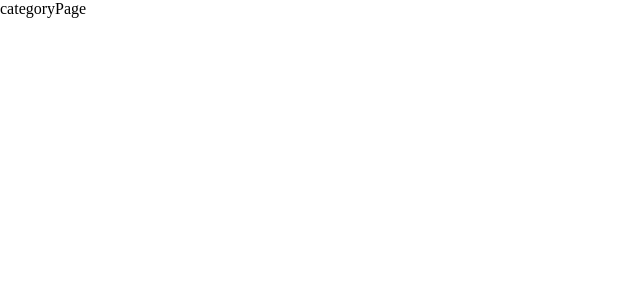
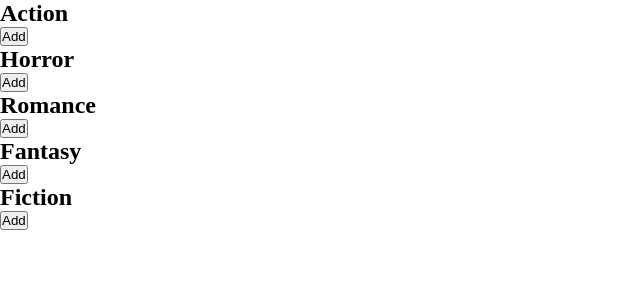
Before and after one commit to devbrothonath/superApp, a React (Create React App) app in the folder superapp-project/: page /category in a window 1280 px wide. Shown: the top 300 px of the page, without its empty margins (0-640 px from the left). Built offline with nearby package versions, Linux system fonts and the light colour scheme; a web font is replaced by a local one.

Commit message:
category page function

```diff
--- /dev/null
+++ b/superapp-project/src/API.js
@@ -0,0 +1,24 @@
+const MoviesArr = [
+  {
+    id: 1,
+    title: "Action",
+  },
+  {
+    id: 2,
+    title: "Horror",
+  },
+  {
+    id: 3,
+    title: "Romance",
+  },
+  {
+    id: 4,
+    title: "Fantasy",
+  },
+  {
+    id: 5,
+    title: "Fiction",
+  },
+];
+
+export default MoviesArr;
--- /dev/null
+++ b/superapp-project/src/components/context/appContext.js
@@ -0,0 +1,42 @@
+import { createContext, useContext, useState } from "react";
+
+
+const AppContext = createContext(null);
+
+export const useAppContext = () => {
+    const context = useContext(AppContext);
+
+    if (context === undefined) {
+        throw new Error("AppContext must be within AppContextProvider")
+    }
+
+    return context;
+}
+
+const AppContextProvider = ({children}) => {
+    const [favorites, setFavorites] = useState([])
+
+    const addToFavorites = (movie) => {
+        const oldFavorites = [...favorites]
+
+        const newFavorites = oldFavorites.concat(movie);
+
+        setFavorites(newFavorites);
+    }
+
+    const removeFromFavorites = (id) => {
+        const oldFavorites = [...favorites];
+
+        const newFavorites = oldFavorites.filter((movie)=>movie.id !== id);
+
+        setFavorites(newFavorites);
+    }
+
+    return (
+        <AppContext.Provider value={{favorites, addToFavorites, removeFromFavorites}}>
+            {children}
+        </AppContext.Provider>
+    )
+}
+
+export default AppContextProvider;
--- a/superapp-project/src/index.js
+++ b/superapp-project/src/index.js
@@ -1,15 +1,17 @@
-import React from 'react';
-import ReactDOM from 'react-dom/client';
-import App from './App';
-import './index.css';
-import { BrowserRouter } from 'react-router-dom';
+import React from "react";
+import ReactDOM from "react-dom/client";
+import App from "./App";
+import "./index.css";
+import { BrowserRouter } from "react-router-dom";
+import AppContextProvider from "./components/context/appContext";
 
-
-const root = ReactDOM.createRoot(document.getElementById('root'));
+const root = ReactDOM.createRoot(document.getElementById("root"));
 root.render(
   <React.StrictMode>
     <BrowserRouter>
-      <App />
+      <AppContextProvider>
+        <App />
+      </AppContextProvider>
     </BrowserRouter>
   </React.StrictMode>
 );
--- a/superapp-project/src/pages/categoryPage/categoryPage.jsx
+++ b/superapp-project/src/pages/categoryPage/categoryPage.jsx
@@ -1,7 +1,37 @@
-import React from "react";
+import React, { useState } from "react";
+import MoviesArr from "../../API";
+import { useAppContext } from "../../components/context/appContext";
 
 const CategoryPage = () => {
-  return <div>categoryPage</div>;
+  console.log(MoviesArr);
+  //   const [MoviesArr, setMovieArr] = useState([]);
+  const { favorites, addToFavorites, removeFromFavorites } = useAppContext();
+
+  console.log(favorites);
+
+  const favoritesChecker = (id) => {
+    const boolean = favorites.some((movie) => movie.id === id);
+    return boolean;
+  };
+
+  return (
+    <div>
+      {MoviesArr.map((movie) => (
+        <div key={movie.id}>
+          <div>
+            <h2>{movie.title}</h2>
+            {favoritesChecker(movie.id) ? (
+              <button onClick={() => removeFromFavorites(movie.id)}>
+                Remove
+              </button>
+            ) : (
+              <button onClick={() => addToFavorites(movie)}>Add</button>
+            )}
+          </div>
+        </div>
+      ))}
+    </div>
+  );
 };
 
 export default CategoryPage;
```
